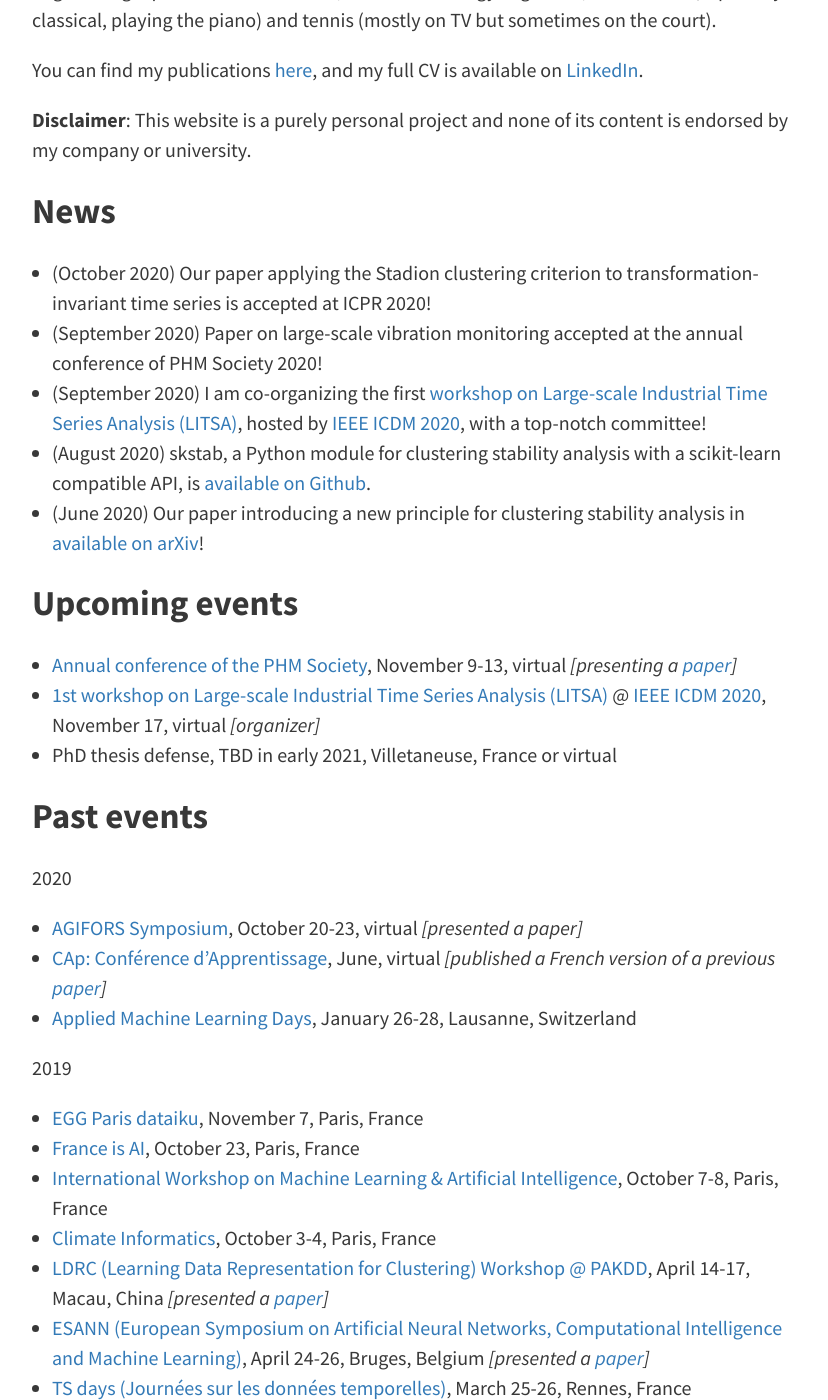
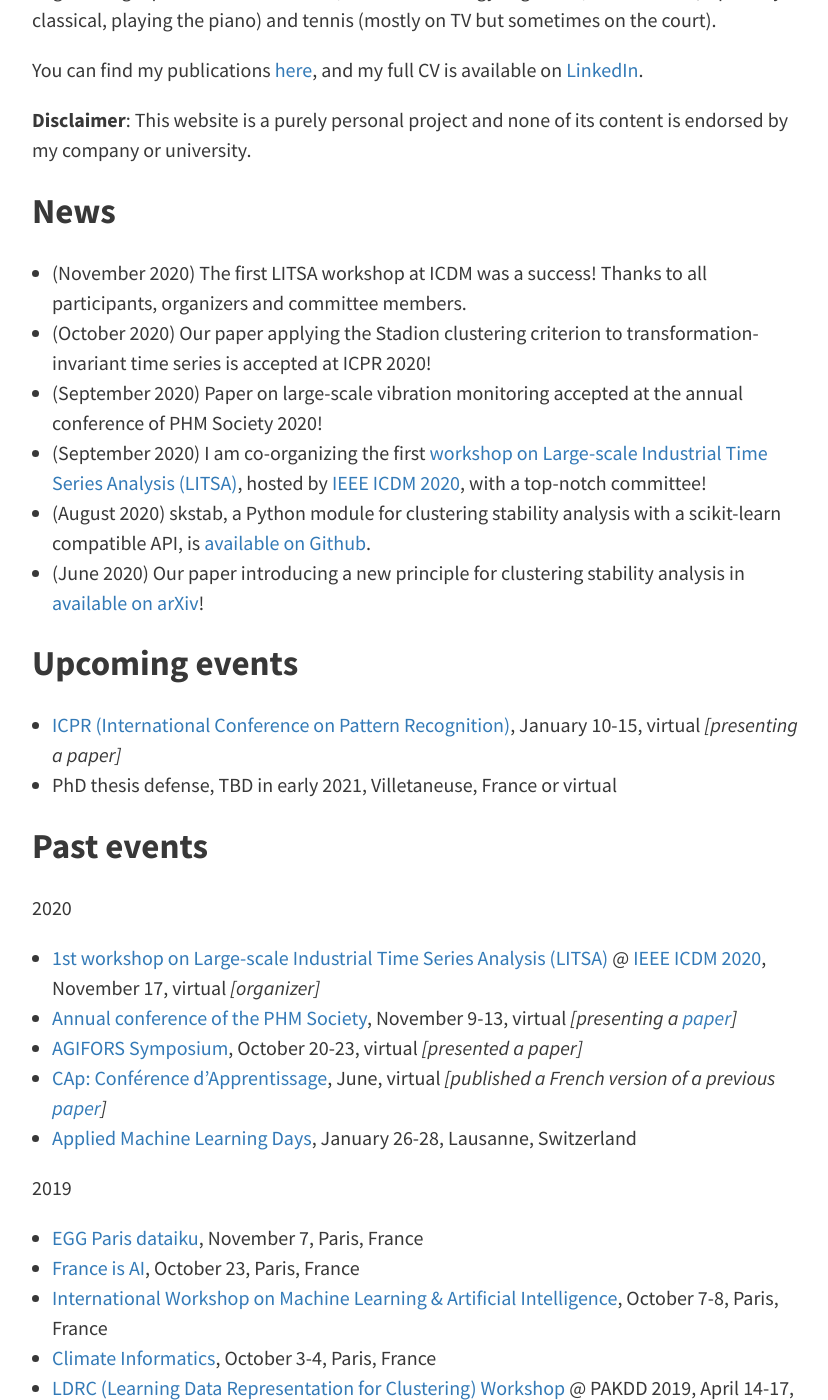
Before and after one commit to FlorentF9/florentf9.github.io, a Jekyll site: the page built from pages/about.md, in a window 1280 px wide and 1400 px high, scrolled down 566 px. Shown: the whole window, without its empty margins (224-1052 px from the left). Built offline with Jekyll 4.4.1, drawn with Linux system fonts in a browser that asks for light colours; some web fonts are replaced; some of the changed text lies outside the part shown.

Commit message:
Update about

```diff
--- a/pages/about.md
+++ b/pages/about.md
@@ -18,6 +18,7 @@ You can find my publications [here](publications), and my full CV is available o
 
 ## News
 
+* (November 2020) The first LITSA workshop at ICDM was a success! Thanks to all participants, organizers and committee members.
 * (October 2020) Our paper applying the Stadion clustering criterion to transformation-invariant time series is accepted at ICPR 2020!
 * (September 2020) Paper on large-scale vibration monitoring accepted at the annual conference of PHM Society 2020!
 * (September 2020) I am co-organizing the first [workshop on Large-scale Industrial Time Series Analysis (LITSA)](https://lipn.github.io/LITSA2020/), hosted by [IEEE ICDM 2020](http://icdm2020.bigke.org/), with a top-notch committee!
@@ -26,14 +27,15 @@ You can find my publications [here](publications), and my full CV is available o
 
 ## Upcoming events
 
-* [Annual conference of the PHM Society](https://www.phmsociety.org/events/conference/phm/20), November 9-13, virtual *[presenting a [paper](/publications)]*
-* [1st workshop on Large-scale Industrial Time Series Analysis (LITSA)](https://lipn.github.io/LITSA2020/) @ [IEEE ICDM 2020](http://icdm2020.bigke.org/), November 17, virtual *[organizer]*
+* [ICPR (International Conference on Pattern Recognition)](https://www.micc.unifi.it/icpr2020/), January 10-15, virtual *[presenting a paper]*
 * PhD thesis defense, TBD in early 2021, Villetaneuse, France or virtual
 
 ## Past events
 
 2020
 
+* [1st workshop on Large-scale Industrial Time Series Analysis (LITSA)](https://lipn.github.io/LITSA2020/) @ [IEEE ICDM 2020](http://icdm2020.bigke.org/), November 17, virtual *[organizer]*
+* [Annual conference of the PHM Society](https://www.phmsociety.org/events/conference/phm/20), November 9-13, virtual *[presenting a [paper](/publications)]*
 * [AGIFORS Symposium](https://agifors.org/symposium_2020), October 20-23, virtual *[presented a paper]*
 * [CAp: Conférence d'Apprentissage](https://cap-rfiap2020.sciencesconf.org/), June, virtual *[published a French version of a previous [paper](/publications)]*
 * [Applied Machine Learning Days](https://www.appliedmldays.org/), January 26-28, Lausanne, Switzerland
@@ -44,7 +46,7 @@ You can find my publications [here](publications), and my full CV is available o
 * [France is AI](https://franceisai.com/), October 23, Paris, France
 * [International Workshop on Machine Learning & Artificial Intelligence](https://workshopmlai.wp.imt.fr/), October 7-8, Paris, France
 * [Climate Informatics](https://sites.google.com/view/climateinformatics2019/), October 3-4, Paris, France
-* [LDRC (Learning Data Representation for Clustering) Workshop @ PAKDD](https://sites.google.com/view/pakdd-workshop-ldrc2019/), April 14-17, Macau, China *[presented a [paper](/publications)]*
+* [LDRC (Learning Data Representation for Clustering) Workshop](https://sites.google.com/view/pakdd-workshop-ldrc2019/) @ PAKDD 2019, April 14-17, Macau, China *[presented a [paper](/publications)]*
 * [ESANN (European Symposium on Artificial Neural Networks, Computational Intelligence and Machine Learning)](https://www.elen.ucl.ac.be/esann/), April 24-26, Bruges, Belgium *[presented a [paper](/publications)]*
 * [TS days (Journées sur les données temporelles)](https://project.inria.fr/tsdays/), March 25-26, Rennes, France
 * [Applied Machine Learning Days](https://www.appliedmldays.org/), January 26-29, Lausanne, Switzerland
```
